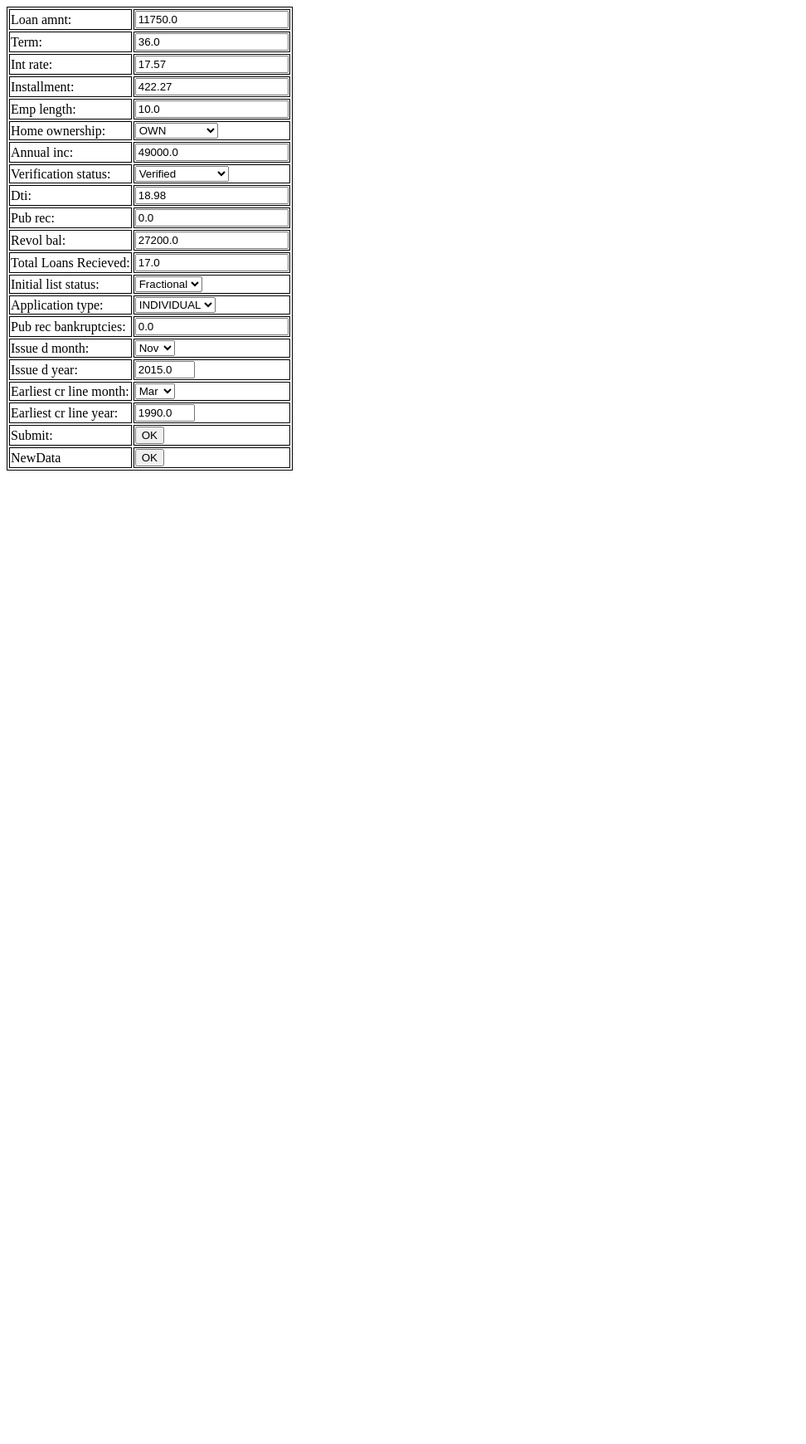
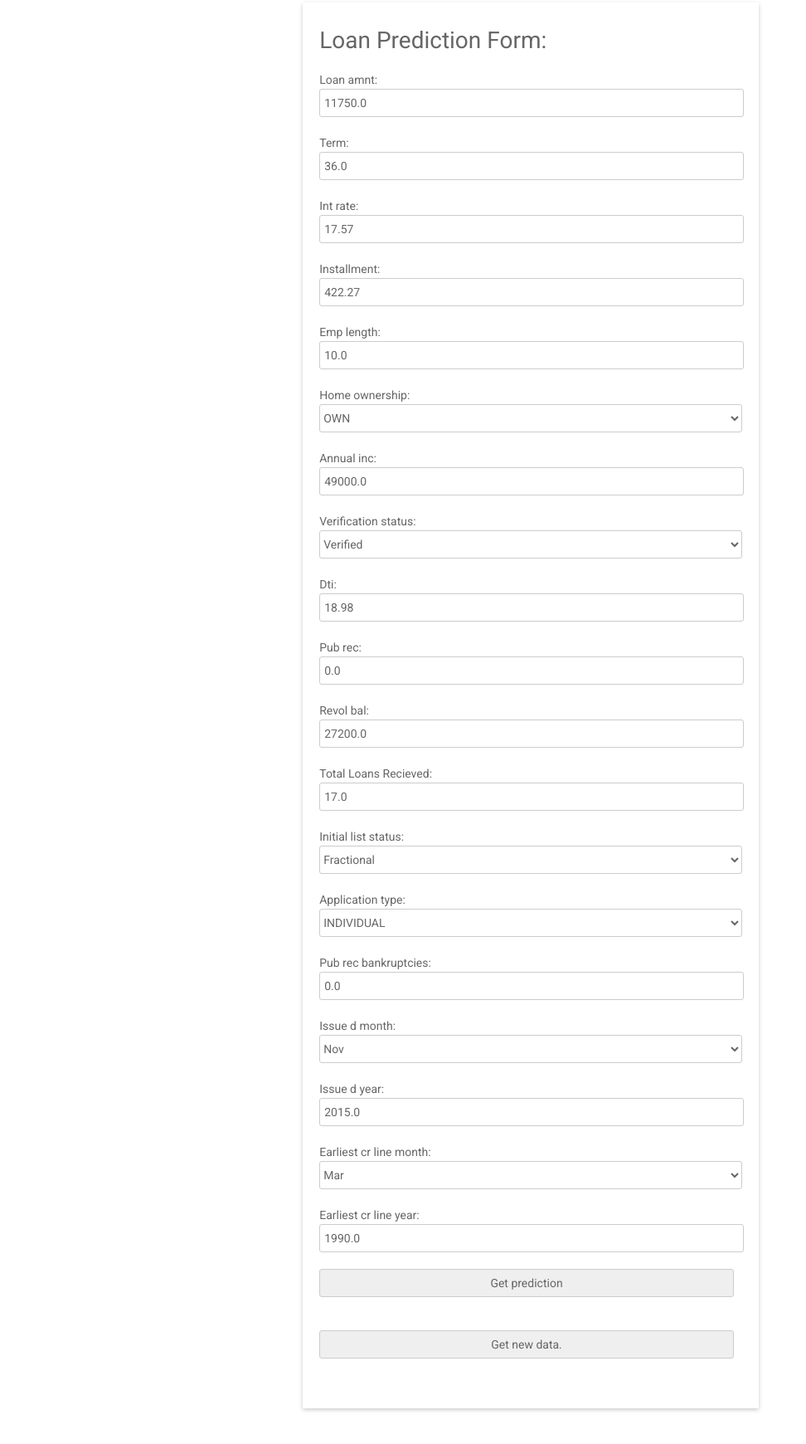
Before and after one commit to 808Code/p2p-lending-prediction-back, a Django app: page /predict/data in a window 1280 px wide. Shown: the whole page at 83% size, without its empty margins (0-972 px from the left). Before the commit the page ends 567 px from the top, so only its background shows below. Run offline with Django 4.2, Linux system fonts and the light colour scheme; parts of the project's set-up code (start-up, migrations or seed data) failed here and were passed over; some libraries are stand-ins or nearby versions.

Commit message:
layout added

```diff
--- a/predict/templates/predict/index.html
+++ b/predict/templates/predict/index.html
@@ -1,15 +1,168 @@
 <!DOCTYPE html>
-<html lang="en">
+<html>
   <head>
-    <meta name="viewport" content="width=device-width, initial-scale=1">
-    <title>Predict</title>
-    <style>table, th, td {
-  border: 1px solid;
+    <title>Loan request form.</title>
+    <link href="https://fonts.googleapis.com/css?family=Roboto:300,400,500,700" rel="stylesheet">
+    <link rel="stylesheet" href="https://use.fontawesome.com/releases/v5.5.0/css/all.css" integrity="sha384-B4dIYHKNBt8Bc12p+WXckhzcICo0wtJAoU8YZTY5qE0Id1GSseTk6S+L3BlXeVIU" crossorigin="anonymous">
+    <style>
+      html, body {
+      min-height: 100%;
       }
+      body, div, form, input, select {
+      padding: 0;
+      margin: 0px 0px 20px 0;
+      outline: none;
+      font-family: Roboto, Arial, sans-serif;
+      font-size: 14px;
+      color: #666;
+      line-height: 22px;
+      }
+
+      h1, h4{
+      margin: 15px 0 25px;
+      font-weight: 400;
+      }
+      h4 {
+      margin: 20px 0 4px;
+      font-weight: 400;
+      }
+      label{
+      margin: 10px 50px 20px 0;
+      }
+      span {
+      color: red;
+      }
+      .small {
+      font-size: 10px;
+      line-height: 18px;
+      }
+      .testbox {
+      display: flex;
+      justify-content: center;
+      align-items: center;
+      height: inherit;
+      padding: 3px;
+      }
+      .coolForm {
+      position:relative;
+      width: 40%;
+      padding: 20px;
+      background: #fff;
+      box-shadow: 0 2px 5px #ccc;
+      }
+      input {
+      width: calc(100% - 10px);
+      padding: 5px;
+      border: 1px solid #ccc;
+      border-radius: 3px;
+      vertical-align: middle;
+      }
+      input:hover, textarea:hover, select:hover {
+      outline: none;
+      border: 1px solid #095484;
+      background: #e6eef7;
+      }
+      .title-block select, .title-block input {
+      margin-bottom: 10px;
+      }
+      select {
+      padding: 7px 0;
+      border-radius: 3px;
+      border: 1px solid #ccc;
+      background: transparent;
+      }
+      select, table {
+      width: 100%;
+      }
+      option {
+      background: #fff;
+      }
+      .day-visited, .time-visited {
+      position: relative;
+      }
+      input[type="date"]::-webkit-inner-spin-button {
+      display: none;
+      }
+      input[type="time"]::-webkit-inner-spin-button {
+      margin: 2px 22px 0 0;
+      }
+      .day-visited i, .time-visited i, input[type="date"]::-webkit-calendar-picker-indicator {
+      position: absolute;
+      top: 8px;
+      font-size: 20px;
+      }
+      .day-visited i, .time-visited i {
+      right: 5px;
+      z-index: 1;
+      color: #a9a9a9;
+      }
+      [type="date"]::-webkit-calendar-picker-indicator {
+      right: 0;
+      z-index: 2;
+      opacity: 0;
+      }
+
+      .question-answer input {
+      width: auto;
+      margin-top: -2px;
+      }
+      th, td {
+      width: 18%;
+      padding: 15px 0;
+      border-bottom: 1px solid #ccc;
+      text-align: center;
+      vertical-align: unset;
+      line-height: 18px;
+      font-weight: 400;
+      word-break: break-all;
+      }
+      .first-col {
+      width: 25%;
+      text-align: left;
+      }
+      textarea {
+      width: calc(100% - 6px);
+      }
+      .btn-block {
+      margin-top: 20px;
+      text-align: center;
+      }
+      button {
+      width: 150px;
+      padding: 10px;
+      border: none;
+      -webkit-border-radius: 5px;
+      -moz-border-radius: 5px;
+      border-radius: 5px;
+      background-color: #095484;
+      font-size: 16px;
+      color: #fff;
+      cursor: pointer;
+      }
+      button:hover {
+      background-color: #0666a3;
+      }
+      @media (min-width: 568px) {
+      .title-block {
+      display: flex;
+      justify-content: space-between;
+      }
+      .title-block select {
+      width: 30%;
+      margin-bottom: 0;
+      }
+      .title-block input {
+      width: 31%;
+      margin-bottom: 0;
+      }
+      th, td {
+      word-break: keep-all;
+      }
+      }
+
       .box {
-  float: left;
-  height: 20px;
-  width: 20px;
+      height: 50px;
+      width: 50px;
       margin-bottom: 15px;
       border: 1px solid black;
       clear: both;
@@ -22,13 +175,41 @@
 .green {
   background-color: green;
 }
+.pink {
+display: none;
+}
+
+
+
 
     </style>
   </head>
   <body>
   {% load tag_library %}
- <table>
+    <div class="testbox">
+
+
+        <div class = "coolForm">
+
             <form action="submit" method="post">
+
+
+                <div class="float-child">
+                    <h1>Loan Prediction Form:</h1>
+                </div>
+                <div class="float-child">
+
+                        {%if boolean_prediction == 2 %}
+                        <div><div class='box red'></div></div>
+                        {% elif  boolean_prediction == 1 %}
+                         <div><div class='box green'></div></div>
+                        {% else %}
+                        <div><div class='box pink'></div></div>
+                        {% endif %}
+
+                </div>
+
+
             {% csrf_token %}
             {% for field in form %}
             {% if field.name == 'emp_title' or field.name == 'address' or field.name == 'purpose'%}
@@ -37,60 +218,60 @@
 
             {% elif field.name == 'verification_status' %}
 
-            <tr>
-                <td><label for="id_verification_status">Verification status:</label></td>
-                <td><select name="verification_status" id="id_verification_status">
+
+                <label for="id_verification_status">Verification status:</label>
+                <select name="verification_status" id="id_verification_status">
   <option value="0" {% if form.verification_status.value|to_int  == 0 %} selected {% endif %}>Not Verified</option>
 
   <option value="1" {% if form.verification_status.value|to_int  == 1 %} selected {% endif %}>Verified</option>
 
   <option value="2" {% if form.verification_status.value|to_int  == 2 %} selected {% endif %}>Source Verified</option>
 
-</select></td>
-            </tr>
+</select>
+
 
              {% elif field.name == 'home_ownership' %}
-                     <tr>
-                <td><label for="id_home_ownership">Home ownership:</label></td>
-                <td><select name="home_ownership" id="id_home_ownership">
+
+                <label for="id_home_ownership">Home ownership:</label>
+                <select name="home_ownership" id="id_home_ownership">
   <option value="0" {% if form.home_ownership.value|to_int  == 0 %} selected {% endif %}>RENT</option>
 
   <option value="1" {% if form.home_ownership.value|to_int  == 1 %} selected {% endif %}>OWN</option>
 
   <option value="3" {% if form.home_ownership.value|to_int  == 3 %} selected {% endif %}>MORTGAGE</option>
 
-</select></td>
-            </tr>
+</select>
+
 
 
              {% elif field.name == 'initial_list_status' %}
-                 <tr>
-                <td><label for="id_initial_list_status">Initial list status:</label></td>
-                <td><select name="initial_list_status" id="id_initial_list_status">
+
+                <label for="id_initial_list_status">Initial list status:</label>
+                <select name="initial_list_status" id="id_initial_list_status">
   <option value="1" {% if form.initial_list_status.value|to_int  == 1 %} selected {% endif %}>Whole</option>
 
   <option value="0" {% if form.initial_list_status.value|to_int  == 0 %} selected {% endif %}>Fractional</option>
 
-</select></td>
-            </tr>
+</select>
+
 
             {% elif field.name == 'application_type' %}
 
-            <tr>
-                <td><label for="id_application_type">Application type:</label></td>
-                <td><select name="application_type" id="id_application_type">
+
+                <label for="id_application_type">Application type:</label>
+                <select name="application_type" id="id_application_type">
   <option value="0" {% if form.application_type.value|to_int  == 0 %} selected {% endif %}>JOINT</option>
 
   <option value="1" {% if form.application_type.value|to_int  == 1 %} selected {% endif %}>INDIVIDUAL</option>
 
-</select></td>
-            </tr>
+</select>
+
 
             {% elif field.name == 'issue_d_month' %}
 
-                <tr>
-                <td><label for="id_issue_d_month">Issue d month:</label></td>
-                <td><select name="issue_d_month" id="id_issue_d_month">
+
+                <label for="id_issue_d_month">Issue d month:</label>
+                <select name="issue_d_month" id="id_issue_d_month">
 
   <option value="1"  {% if form.issue_d_month.value|to_int  == 1 %} selected {% endif %}>Jan</option>
 
@@ -116,15 +297,15 @@
 
   <option value="12" {% if form.issue_d_month.value|to_int  == 12 %} selected {% endif %}>Dec</option>
 
-</select></td>
-            </tr>
+</select>
+
 
 
                         {% elif field.name == 'earliest_cr_line_month' %}
 
-                <tr>
-                <td><label for="id_earliest_cr_line_month">{{field.label_tag}}</label></td>
-                <td><select name="earliest_cr_line_month" id="id_earliest_cr_line_month">
+
+                <label for="id_earliest_cr_line_month">{{field.label_tag}}</label>
+                <select name="earliest_cr_line_month" id="id_earliest_cr_line_month">
 
   <option value="1"  {% if field.value|to_int  == 1 %} selected {% endif %}>Jan</option>
 
@@ -150,36 +331,27 @@
 
   <option value="12" {% if field.value|to_int  == 12 %} selected {% endif %}>Dec</option>
 
-</select></td>
-            </tr>
+</select>
+
 
 
             {% else %}
-            <tr>
-                <td>{{field.label_tag}}</td>
-                <td>{{field}}</td>
-            </tr>
+
+                {{field.label_tag}}
+                {{field}}
+
              {% endif %}
             {% endfor %}
 
-            <tr> <td>Submit:</td><td><input type="submit" value="OK"></td></tr>
-
+             <input type="submit" value="Get prediction">
        </form>
             <form action="data" method="post">
          {% csrf_token %}
-        <tr> <td>NewData</td><td><input type="submit" value="OK"></td></tr>
+        <input type="submit" value="Get new data.">
      </form>
-</table>
+        </div>
 
-<br>
-{%if boolean_prediction == 2 %}
-    <div><div class='box red'></div></div>
-    <br>
+    </div>
 
-{% elif  boolean_prediction == 1 %}
- <p><div><div class='box green'></div></div></p>
-{% else %}
-
-{% endif %}
   </body>
 </html>
```
Lines whose indentation alone changed are shown as unchanged.
